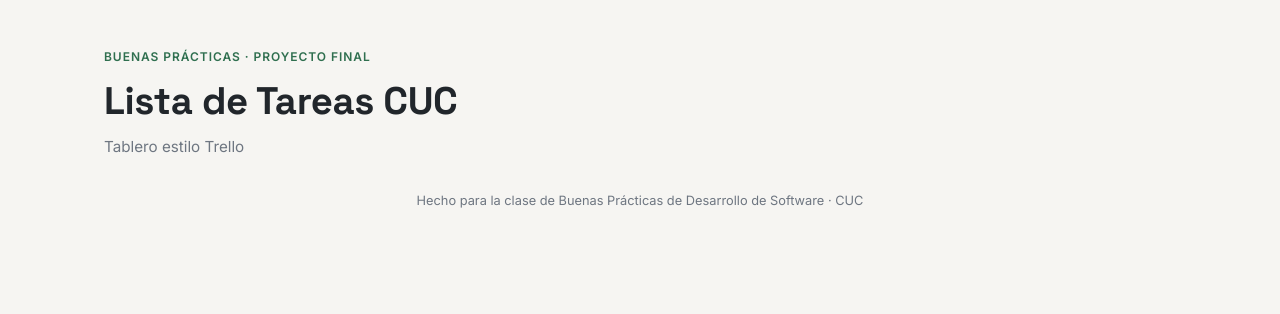
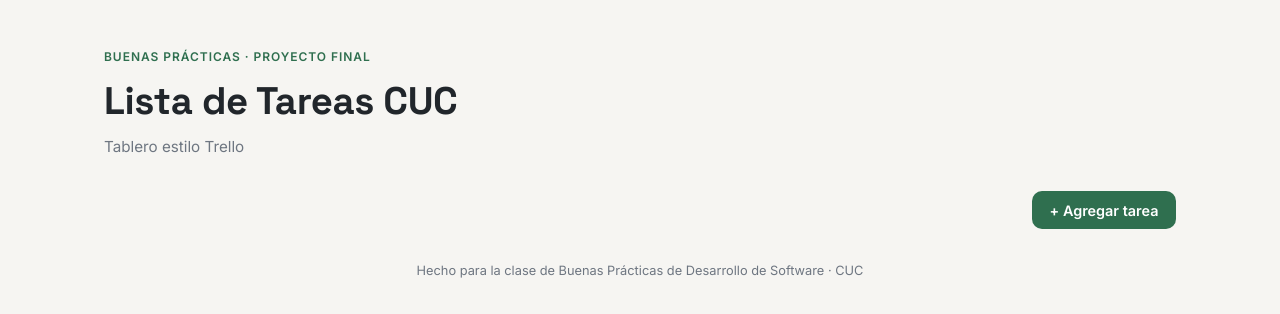
Before and after one commit to MafeJesurum/Lista-de-tareas, a React (Vite) app in the folder frontend/: page / in a window 1280 px wide. Shown: the top 314 px of the page. Built offline with nearby package versions, Linux system fonts and the light colour scheme.

Commit message:
feat: crear componente Boton

```diff
--- a/frontend/src/App.jsx
+++ b/frontend/src/App.jsx
@@ -1,3 +1,5 @@
+import Boton from './componentes/Boton.jsx';
+
 export default function App() {
   return (
     <main className="app-container">
@@ -7,6 +9,10 @@ export default function App() {
         <p className="app-subtitle">Tablero estilo Trello</p>
       </header>
 
+      <div className="board-actions">
+        <Boton>+ Agregar tarea</Boton>
+      </div>
+
       <footer className="app-footer">
         <p>Hecho para la clase de Buenas Prácticas de Desarrollo de Software · CUC</p>
       </footer>
--- /dev/null
+++ b/frontend/src/componentes/Boton.jsx
@@ -0,0 +1,13 @@
+const CLASES = {
+  primario: 'btn btn-primary',
+  secundario: 'btn btn-secondary',
+  peligro: 'btn btn-danger',
+};
+
+export default function Boton({ children, alHacerClic, variante = 'primario', deshabilitado = false }) {
+  return (
+    <button type="button" className={CLASES[variante]} onClick={alHacerClic} disabled={deshabilitado}>
+      {children}
+    </button>
+  );
+}
--- a/frontend/src/estilos.css
+++ b/frontend/src/estilos.css
@@ -60,6 +60,62 @@ body {
   font-size: 0.95rem;
 }
 
+.board-actions {
+  display: flex;
+  justify-content: flex-end;
+  margin-bottom: 1.5rem;
+}
+
+.btn {
+  padding: 0.65rem 1.1rem;
+  border-radius: var(--radius);
+  font-family: var(--font-body);
+  font-weight: 600;
+  font-size: 0.9rem;
+  cursor: pointer;
+  transition: background-color 0.15s ease, opacity 0.15s ease;
+}
+
+.btn:focus-visible {
+  outline: 2px solid var(--color-accent-dark);
+  outline-offset: 2px;
+}
+
+.btn:disabled {
+  opacity: 0.5;
+  cursor: not-allowed;
+}
+
+.btn-primary {
+  border: none;
+  background: var(--color-accent);
+  color: #ffffff;
+}
+
+.btn-primary:hover:not(:disabled) {
+  background: var(--color-accent-dark);
+}
+
+.btn-secondary {
+  border: 1px solid var(--color-border);
+  background: transparent;
+  color: var(--color-text);
+}
+
+.btn-secondary:hover:not(:disabled) {
+  background-color: var(--color-bg);
+}
+
+.btn-danger {
+  border: none;
+  background: var(--color-danger);
+  color: #ffffff;
+}
+
+.btn-danger:hover:not(:disabled) {
+  opacity: 0.88;
+}
+
 .app-footer {
   margin-top: 2rem;
   text-align: center;
```
